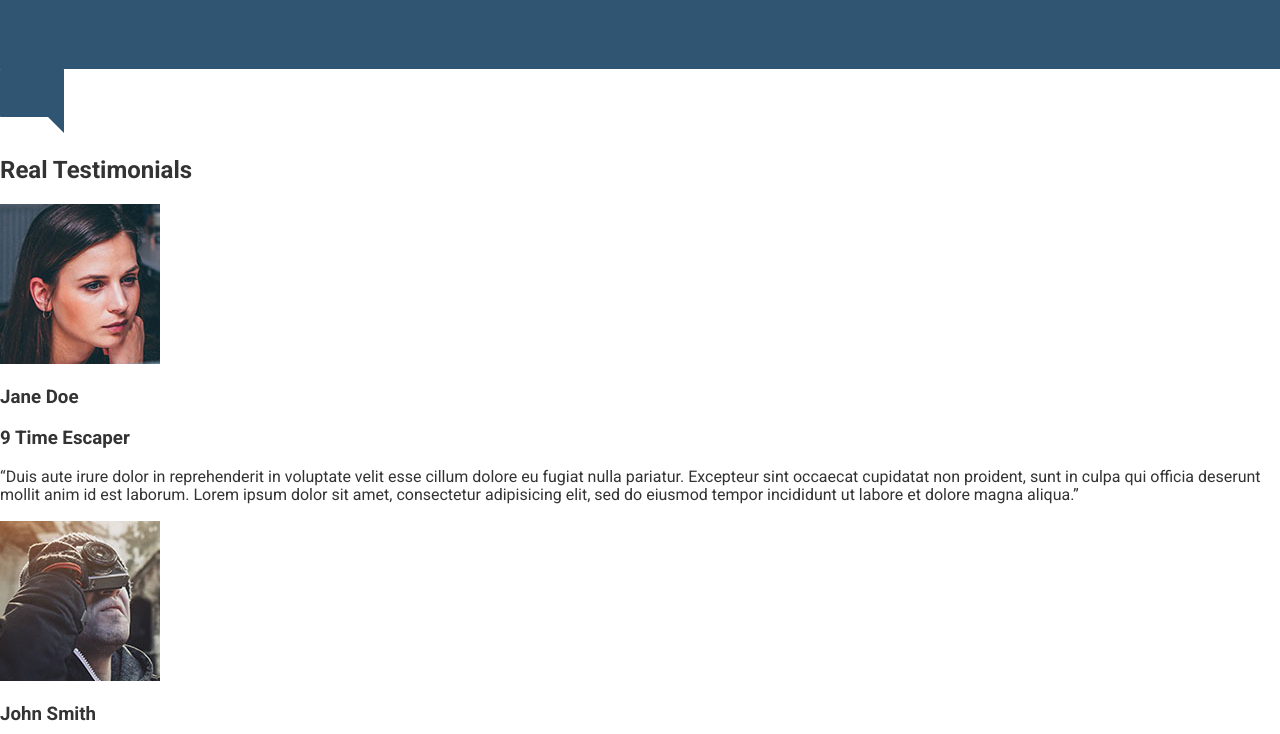
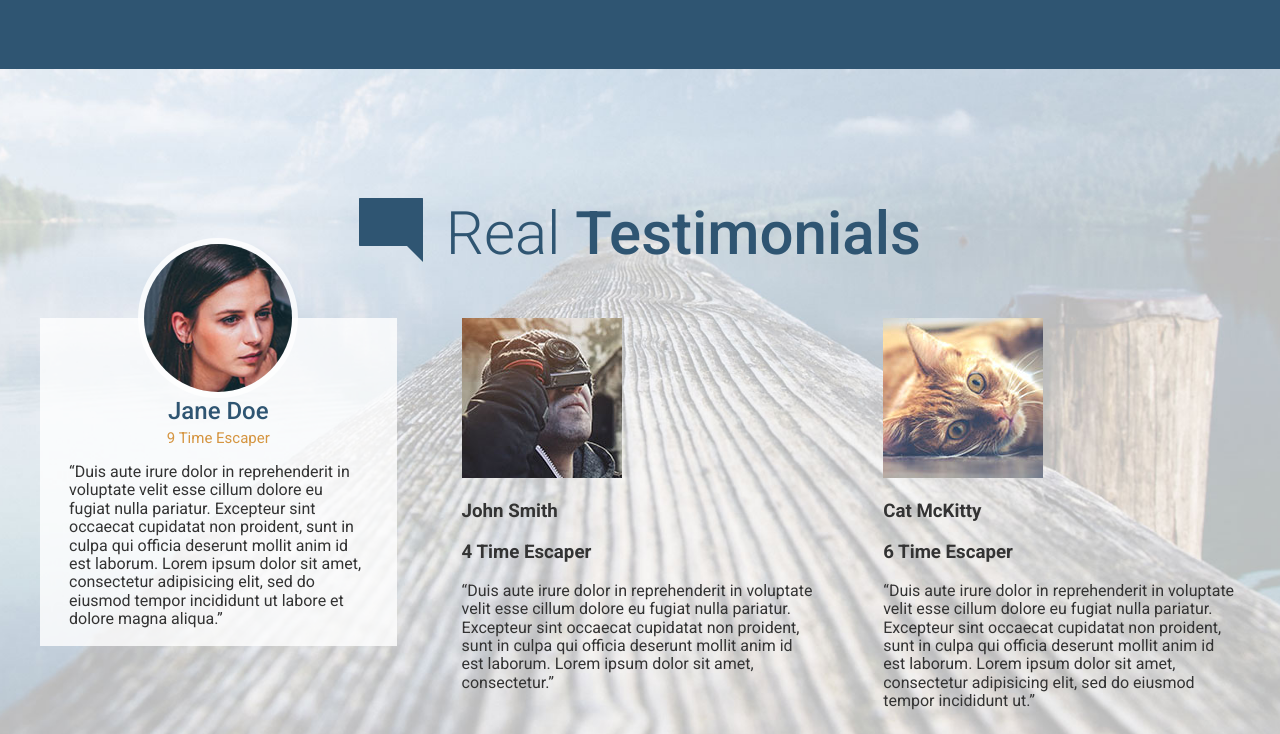
Before and after one commit to edwinchen85/travel_site_2, a website: page app/index.html in a window 1280 px wide. Shown: the part 2966-3700 px from the top of the page. Drawn offline with Linux system fonts and the light colour scheme.

Commit message:
Add markup and styles for testimonials section (Part 1)

```diff
--- a/app/assets/styles/modules/_page-section.css
+++ b/app/assets/styles/modules/_page-section.css
@@ -9,4 +9,9 @@
     background-color: $mainBlue;
     color: #fff;
   }
+
+  &--testimonials {
+    background: url('/assets/images/testimonials-bg.jpg') top center no-repeat;
+    background-size: cover;
+  }
 }
--- a/app/assets/styles/modules/_section-title.css
+++ b/app/assets/styles/modules/_section-title.css
@@ -11,7 +11,13 @@
     font-weight: 500;
   }
 
+  &--blue {
+    color: $mainBlue;
+  }
+
   &__icon {
+    position: relative;
+    top: 8px;
     display: block;
     margin-left: auto;
     margin-right: auto;
--- /dev/null
+++ b/app/assets/styles/modules/_testimonial.css
@@ -0,0 +1,31 @@
+.testimonial {
+  background-color: rgba(255,255,255,.8);
+  padding: 0 1.8125rem 1px 1.8125rem;
+
+  &__photo {
+    border-radius: 80px;
+    overflow: hidden;
+    width: 160px;
+    height: 160px;
+    margin: 0 auto -80px auto;
+    position: relative;
+    top: -80px;
+    border: 6px solid rgba(255,255,255,.8);
+  }
+
+  &__title {
+    color: $mainBlue;
+    text-align: center;
+    font-size: 1.5rem;
+    font-weight: 500;
+    margin: 0;
+  }
+
+  &__subtitle {
+    color: $mainOrange;
+    text-align: center;
+    font-weight: 400;
+    font-size: 0.9375rem;
+    margin: .25rem 0 1rem;
+  }
+}
--- a/app/assets/styles/styles.css
+++ b/app/assets/styles/styles.css
@@ -11,3 +11,4 @@
 @import "modules/_generic-content-container";
 @import "modules/_section-title";
 @import "modules/_feature-item";
+@import "modules/_testimonial";
--- a/app/index.html
+++ b/app/index.html
@@ -106,24 +106,38 @@
     </div>
   </div>
 
-  <div id="testimonials">
-    <img src="assets/images/icons/comment.svg">
-    <h2>Real Testimonials</h2>
+  <div id="testimonials" class="page-section page-section--testimonials">
+    <div class='wrapper'>
 
+      <h2 class="section-title section-title--blue"><img class="section-title__icon" src="assets/images/icons/comment.svg"> Real <strong>Testimonials</strong></h2>
+
+      <div class='row row--gutters'>
+        <div class='row__medium-4'>
+          <div class='testimonial'>
+            <div class='testimonial__photo'>
               <img src="assets/images/testimonial-jane.jpg">
-    <h3>Jane Doe</h3>
-    <h3>9 Time Escaper</h3>
+            </div>
+            <h3 class="testimonial__title">Jane Doe</h3>
+            <h3 class="testimonial__subtitle">9 Time Escaper</h3>
             <p>&ldquo;Duis aute irure dolor in reprehenderit in voluptate velit esse cillum dolore eu fugiat nulla pariatur. Excepteur sint occaecat cupidatat non proident, sunt in culpa qui officia deserunt mollit anim id est laborum. Lorem ipsum dolor sit amet, consectetur adipisicing elit, sed do eiusmod tempor incididunt ut labore et dolore magna aliqua.&rdquo;</p>
+          </div>
+        </div>
 
+        <div class='row__medium-4'>
           <img src="assets/images/testimonial-john.jpg">
           <h3>John Smith</h3>
           <h3>4 Time Escaper</h3>
           <p>&ldquo;Duis aute irure dolor in reprehenderit in voluptate velit esse cillum dolore eu fugiat nulla pariatur. Excepteur sint occaecat cupidatat non proident, sunt in culpa qui officia deserunt mollit anim id est laborum. Lorem ipsum dolor sit amet, consectetur.&rdquo;</p>
+        </div>
 
+        <div class='row__medium-4'>
           <img src="assets/images/testimonial-cat.jpg">
           <h3>Cat McKitty</h3>
           <h3>6 Time Escaper</h3>
           <p>&ldquo;Duis aute irure dolor in reprehenderit in voluptate velit esse cillum dolore eu fugiat nulla pariatur. Excepteur sint occaecat cupidatat non proident, sunt in culpa qui officia deserunt mollit anim id est laborum. Lorem ipsum dolor sit amet, consectetur adipisicing elit, sed do eiusmod tempor incididunt ut.&rdquo;</p>
+        </div>
+      </div>
+    </div>
   </div>
 
   <footer>
--- a/app/temp/styles/styles.css
+++ b/app/temp/styles/styles.css
@@ -601,6 +601,11 @@ a {
     color: #fff;
   }
 
+.page-section--testimonials {
+    background: url('/assets/images/testimonials-bg.jpg') top center no-repeat;
+    background-size: cover;
+  }
+
 .headline {
   font-size: 1.9rem;
   font-weight: 300;
@@ -748,7 +753,13 @@ a {
     font-weight: 500;
   }
 
+.section-title--blue {
+    color: #2f5572;
+  }
+
 .section-title__icon {
+    position: relative;
+    top: 8px;
     display: block;
     margin-left: auto;
     margin-right: auto;
@@ -806,3 +817,35 @@ a {
       font-size: 1.875rem
   }
   }
+
+.testimonial {
+  background-color: rgba(255,255,255,.8);
+  padding: 0 1.8125rem 1px 1.8125rem;
+}
+
+.testimonial__photo {
+    border-radius: 80px;
+    overflow: hidden;
+    width: 160px;
+    height: 160px;
+    margin: 0 auto -80px auto;
+    position: relative;
+    top: -80px;
+    border: 6px solid rgba(255,255,255,.8);
+  }
+
+.testimonial__title {
+    color: #2f5572;
+    text-align: center;
+    font-size: 1.5rem;
+    font-weight: 500;
+    margin: 0;
+  }
+
+.testimonial__subtitle {
+    color: #d59541;
+    text-align: center;
+    font-weight: 400;
+    font-size: 0.9375rem;
+    margin: .25rem 0 1rem;
+  }
```
Lines whose indentation alone changed are shown as unchanged.
